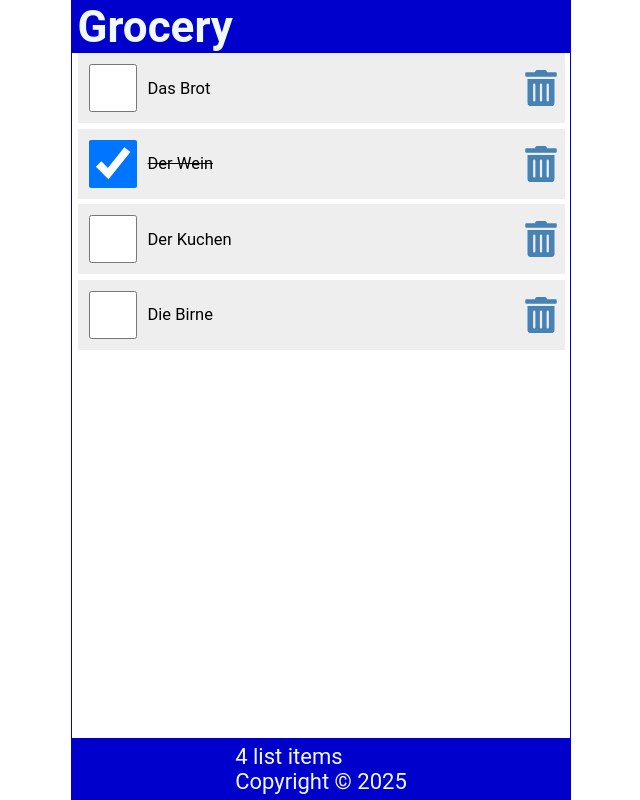
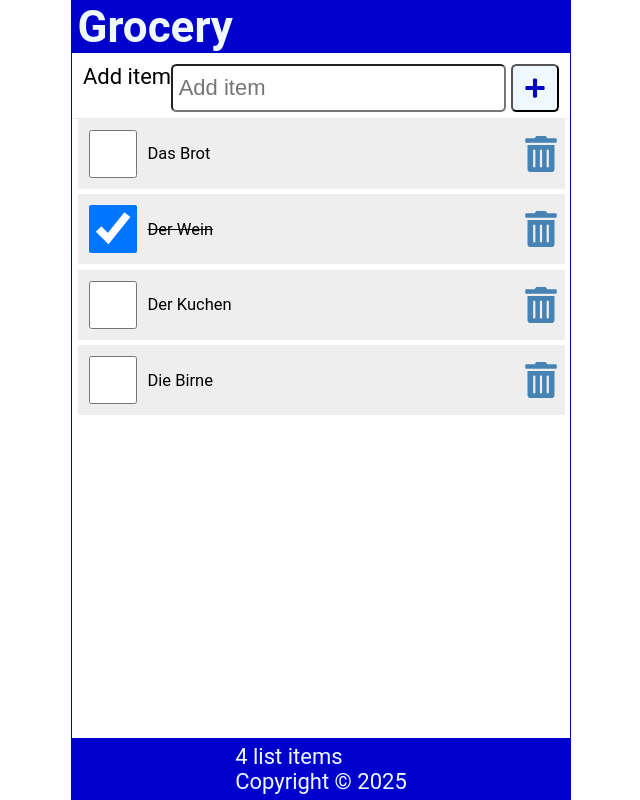
Before and after one commit to dilmurodb/react-tutorial, a React (Create React App) app: page / in a window 1280 px wide. Shown: the whole page, without its empty margins (319-959 px from the left). Built offline with nearby package versions, Linux system fonts and the light colour scheme.

Commit message:
feat: add styles to AddItem component

```diff
--- a/src/App.css
+++ b/src/App.css
@@ -116,3 +116,71 @@
   color: red;
   outline: none;
 }
+
+
+.addForm {
+  width: 100%;
+  display: flex;
+  justify-content: flex-start;
+  margin: 0.5rem 0 0;
+  padding: 0 0.5rem 0.25rem;
+  border-bottom: 1px solid #eee;
+}
+
+.addForm label {
+  position: absolute;
+  left: -99999px;
+}
+
+.addForm input[type='text'] {
+  flex-grow: 1;
+  max-width: calc(100% - 50px);
+  min-height: 48px;
+  font-size: 1rem;
+  padding: 0.25rem;
+  border-radius: 0.25rem;
+  margin-right: 0.25rem;
+  outline: none;
+}
+
+button {
+  height: 48px;
+  min-width: 48px;
+  border-radius: 0.25rem;
+  padding: 0.5rem;
+  font-size: 1rem;
+  background-color: aliceblue;
+  color: mediumblue;
+  cursor: pointer;
+}
+
+button:focus,
+button:hover {
+  color: white;
+  background-color: limegreen;
+  outline: none;
+}
+
+.searchForm {
+  width: 100%;
+  display: flex;
+  justify-content: flex-start;
+  margin: 0.25rem 0 0;
+  padding: 0 0.5rem 0.25rem;
+  border-bottom: 1px solid #eee;
+}
+
+.searchForm label {
+  position: absolute;
+  left: -99999px;
+}
+
+.searchForm input[type='text'] {
+  flex-grow: 1;
+  max-width: 100%;
+  min-height: 48px;
+  font-size: 1rem;
+  padding: 0.25rem;
+  border-radius: 0.25rem;
+  outline: none;
+}
--- a/src/App.js
+++ b/src/App.js
@@ -1,6 +1,7 @@
 import './App.css';
 import { useState } from 'react'
 import Header from './Header'
+import AddItem from './AddItem';
 import Content from './Content'
 import Footer from './Footer'
 
@@ -44,6 +45,7 @@
   return (
     <div className="App">
       <Header title = "Grocery" />
+      <AddItem />
       <Content
           items={items}
           handleCheck={handleCheck}
```
